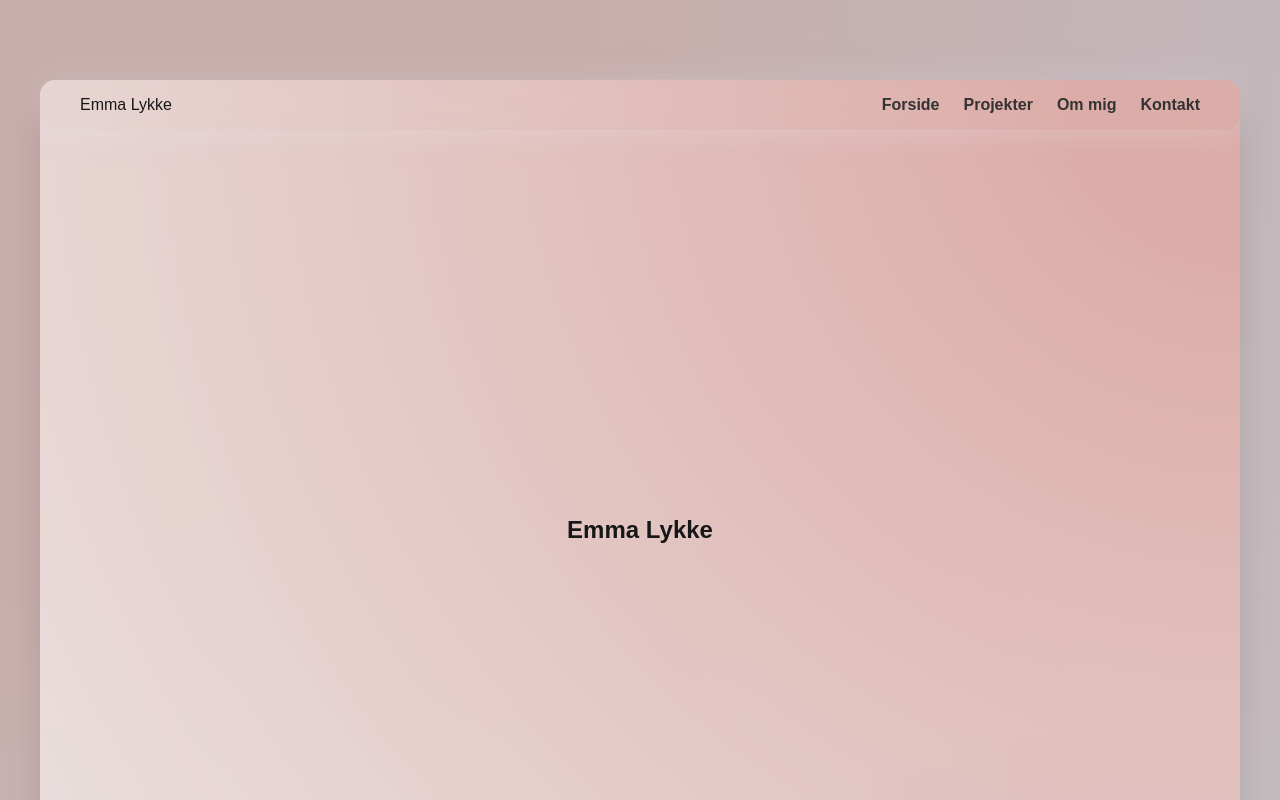
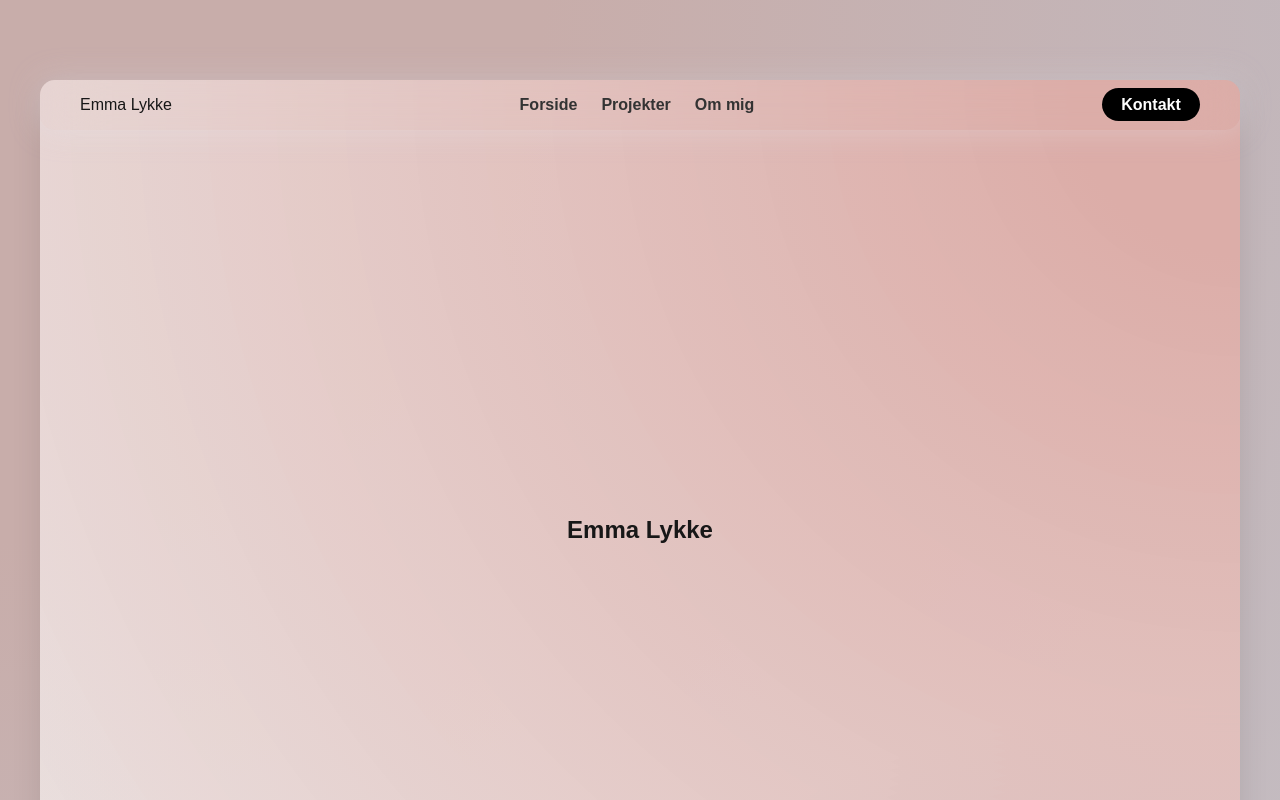
Before and after one commit to BlablaTara/DigiCV, a Next.js app: page / in a window 1280 px wide. Shown: the top 800 px of the page. Built offline with nearby package versions, Linux system fonts and the light colour scheme.

Commit message:
centered navigation + added a CTA button

```diff
--- a/src/app/globals.css
+++ b/src/app/globals.css
@@ -66,6 +66,7 @@ nav .nav-container {
   display: flex;
   justify-content: space-between;
   align-items: center;
+  position: relative;
 }
 
 nav a {
@@ -78,6 +79,19 @@ nav a {
 
 nav a:hover {
   color: #d1a58a;
+}
+
+.nav-cta a {
+  background: #000000;
+  color: white;
+  padding: 0.5rem 1.2rem;
+  border-radius: 999px;
+  font-weight: bold;
+  transition: 0.2s;
+}
+
+.nav-cta a:hover {
+  background: #000000;
 }
 
 section {
--- a/src/components/Navbar.js
+++ b/src/components/Navbar.js
@@ -8,6 +8,9 @@ export default function Navbar() {
                     <a href="#home">Forside</a>
                     <a href="#projects">Projekter</a>
                     <a href="#about">Om mig</a>
+                </div>
+
+                <div className="nav-cta">
                     <a href="#contact">Kontakt</a>
                 </div>
 
```
